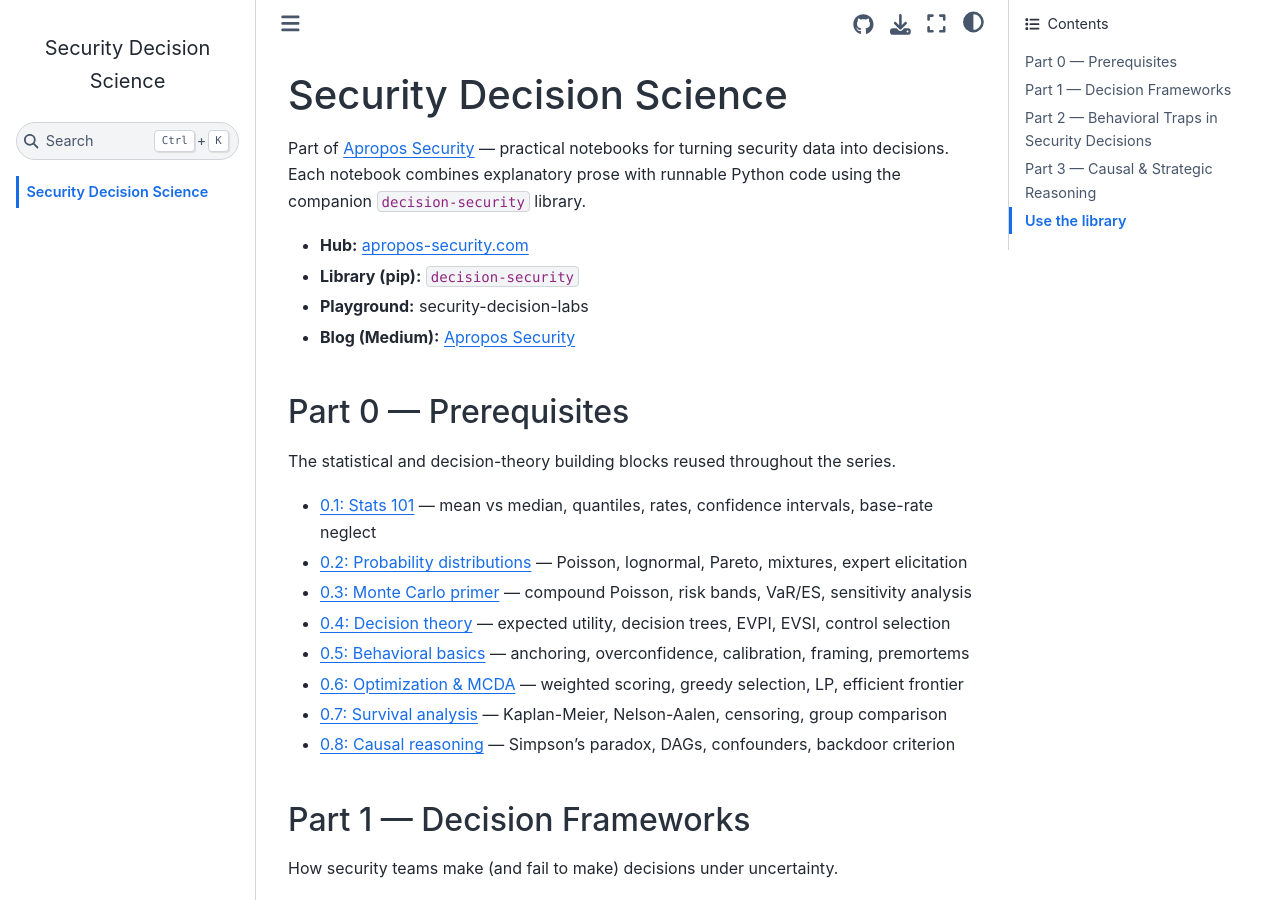
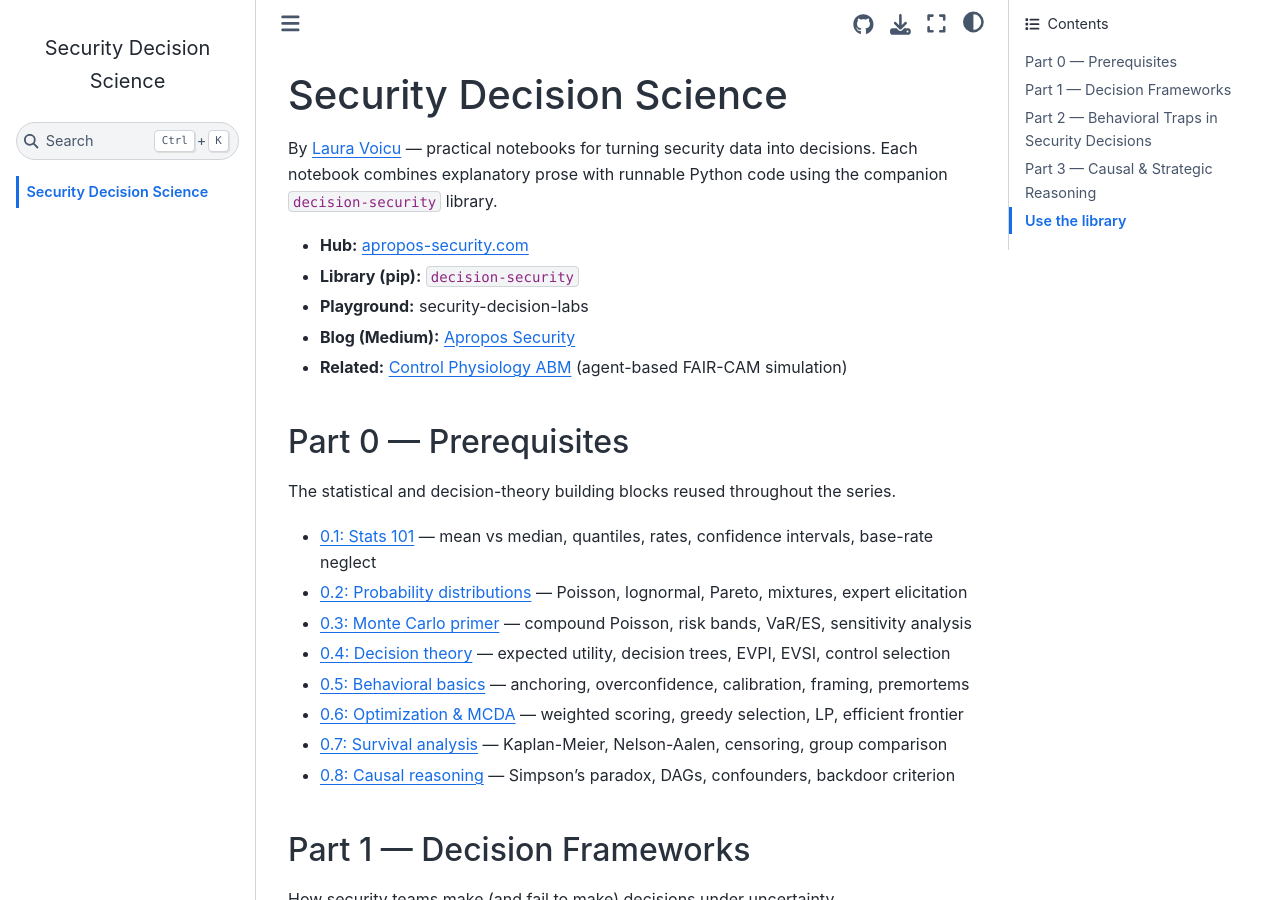
Before and after one commit to security-decision-science/security-decision-science, a Jupyter Book: the page built from docs/index.md, in a window 1280 px wide and 900 px high. Built offline with Jupyter Book 1.0.4 settings and Sphinx 7.4.7 and the Sphinx Book theme 1.1.4, drawn with Linux system fonts in a browser that asks for light colours; pages that are not in the unit, such as notebooks, are missing from menus.

Commit message:
Clean up internal references and update metadata for v1.0.0

```diff
--- a/docs/index.md
+++ b/docs/index.md
@@ -1,11 +1,12 @@
 # Security Decision Science
 
-Part of [Apropos Security](https://apropos-security.com) — practical notebooks for turning security data into decisions. Each notebook combines explanatory prose with runnable Python code using the companion `decision-security` library.
+By [Laura Voicu](https://www.linkedin.com/in/voiculaura/) — practical notebooks for turning security data into decisions. Each notebook combines explanatory prose with runnable Python code using the companion `decision-security` library.
 
 - **Hub:** [apropos-security.com](https://apropos-security.com)
 - **Library (pip):** `decision-security`
 - **Playground:** security-decision-labs
 - **Blog (Medium):** [Apropos Security](https://medium.com/apropos-security)
+- **Related:** [Control Physiology ABM](https://github.com/security-decision-science/control-systems-agent-based-model) (agent-based FAIR-CAM simulation)
 
 ## Part 0 — Prerequisites
 
```
Also changed, not shown: README.md (+2 -1 lines), 3 other files.
